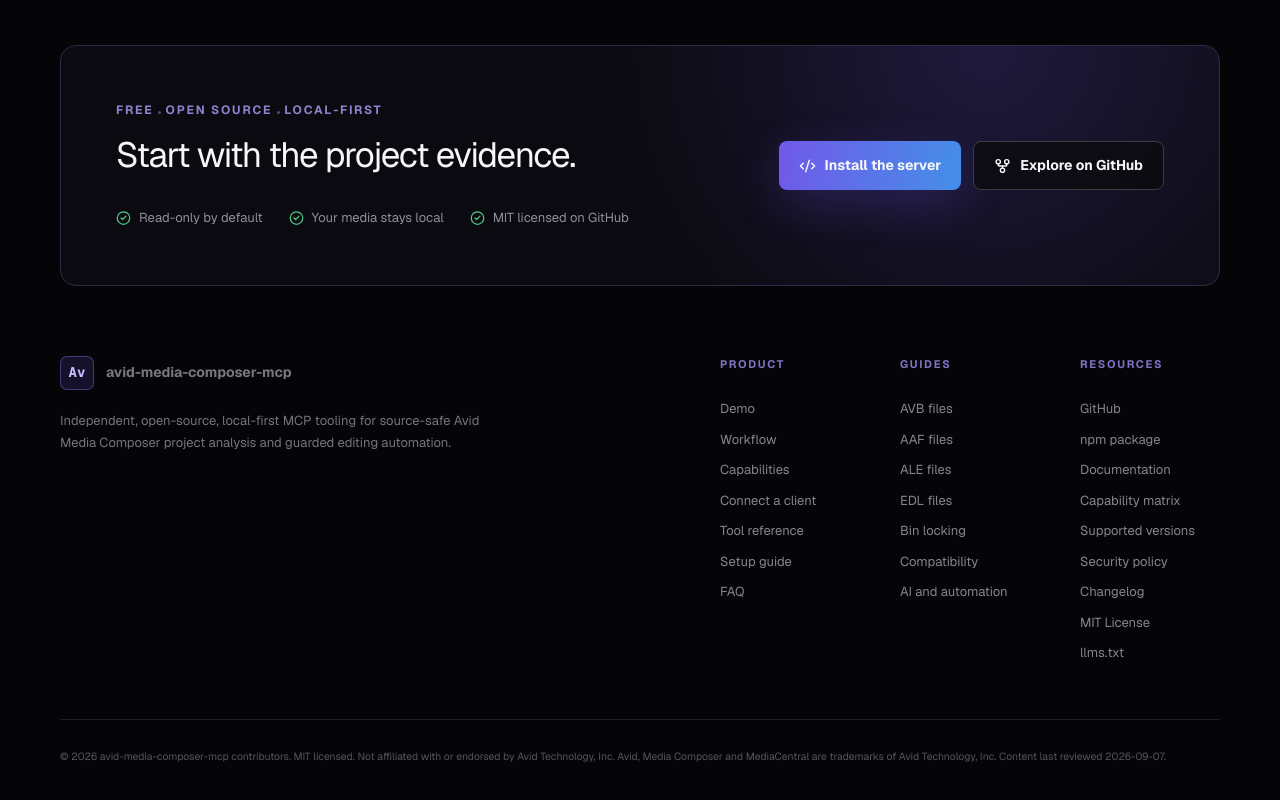
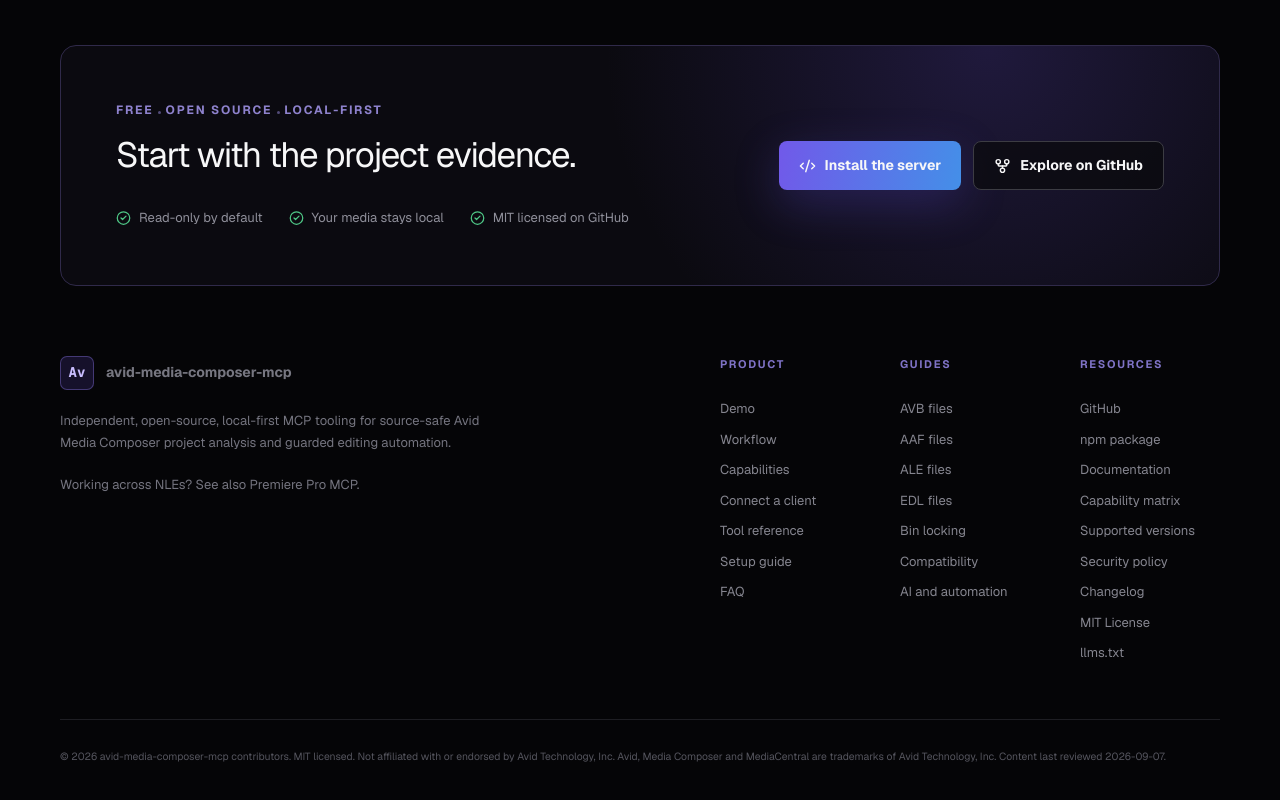
Before and after one commit to leancoderkavy/avid-media-composer-mcp, a Next.js app in the folder landing/: page / in a window 1280 px wide. Shown: the part 9101-9901 px from the top of the page. Built offline with nearby package versions, Linux system fonts and the light colour scheme.

Commit message:
Avid MCP: README cross-link to Premiere Pro MCP

```diff
--- a/landing/components/site-footer.tsx
+++ b/landing/components/site-footer.tsx
@@ -32,6 +32,10 @@
           Independent, open-source, local-first MCP tooling for source-safe Avid Media Composer project analysis and
           guarded editing automation.
         </p>
+        <p>
+          Working across NLEs? See also{" "}
+          <a href="https://github.com/leancoderkavy/premiere-pro-mcp">Premiere Pro MCP</a>.
+        </p>
       </div>
 
       <div className="footer-cols">
```
Also changed, not shown: 1 other file (tests, documents, lock files or other folders).
